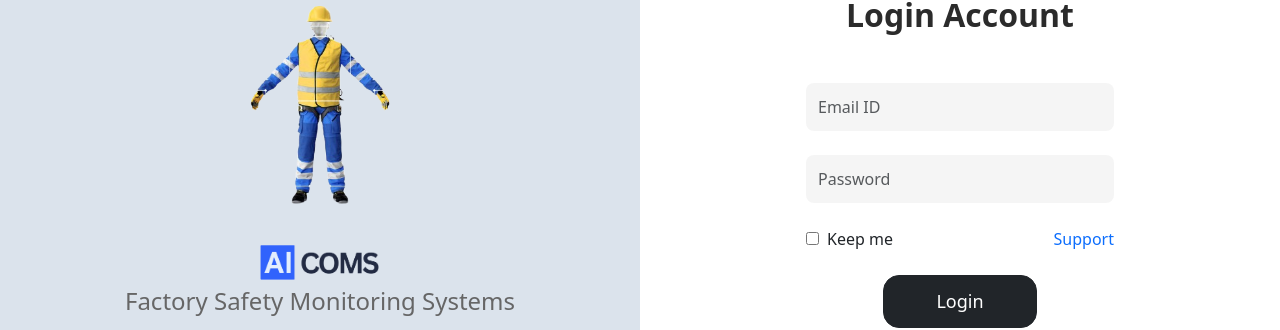
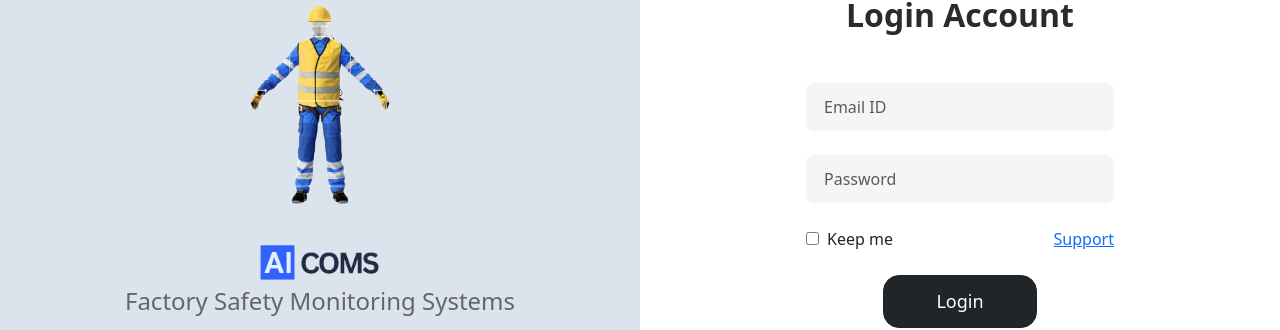
Before and after one commit to abbosaliboev/OS_WEB_PROJECT, a React (Create React App) app in the folder frontend/my-app/: page /login in a window 1280 px wide. In both pictures the pointer is over the link "Support". Shown: the part 294-624 px from the top of the page. Built offline with nearby package versions, Linux system fonts and the light colour scheme.

Commit message:
Update 20 March

```diff
--- a/frontend/my-app/src/App.js
+++ b/frontend/my-app/src/App.js
@@ -3,7 +3,7 @@ import { BrowserRouter as Router, Routes, Route } from "react-router-dom";
 import "./assets/styles.scss"; // main scss
 import Home from "./pages/Home";
 import Login from "./pages/Login";
-import Navbar from "./components/Navbar/Navbar";
+import Navbar from "./components/Navbar";
 
 function App() {
   return (
--- a/frontend/my-app/src/assets/components/_login.scss
+++ b/frontend/my-app/src/assets/components/_login.scss
@@ -32,7 +32,7 @@
 
     form {
       .form-control {
-        padding: 12px;
+        padding: 12px 18px;
         border-radius: 8px;
         background-color: #66666611;
         border: 0;
@@ -45,6 +45,10 @@
       }
       .support{
         text-decoration: none;
+
+        &:hover{
+          text-decoration: underline;
+        }
       }
     }
   }
--- a/frontend/my-app/src/assets/styles.css
+++ b/frontend/my-app/src/assets/styles.css
@@ -37,7 +37,7 @@
   color: #2b2b2b;
 }
 .login-container .login-right form .form-control {
-  padding: 12px;
+  padding: 12px 18px;
   border-radius: 8px;
   background-color: rgba(102, 102, 102, 0.0666666667);
   border: 0;
@@ -50,6 +50,9 @@
 .login-container .login-right form .support {
   text-decoration: none;
 }
+.login-container .login-right form .support:hover {
+  text-decoration: underline;
+}
 
 @media (max-width: 768px) {
   .login-container .login-left {
--- a/frontend/my-app/src/components/Navbar/Navbar.js
+++ b/frontend/my-app/src/components/Navbar.js
@@ -1,6 +1,6 @@
 import React from "react";
 import { Link } from "react-router-dom";
-import "../../assets/components/_navbar.scss"; // Import local SCSS file
+import "../assets/components/_navbar.scss"; // Import local SCSS file
 
 const Navbar = () => {
   return (
```
Also changed, not shown: 2 other files (tests, documents, lock files or other folders).
